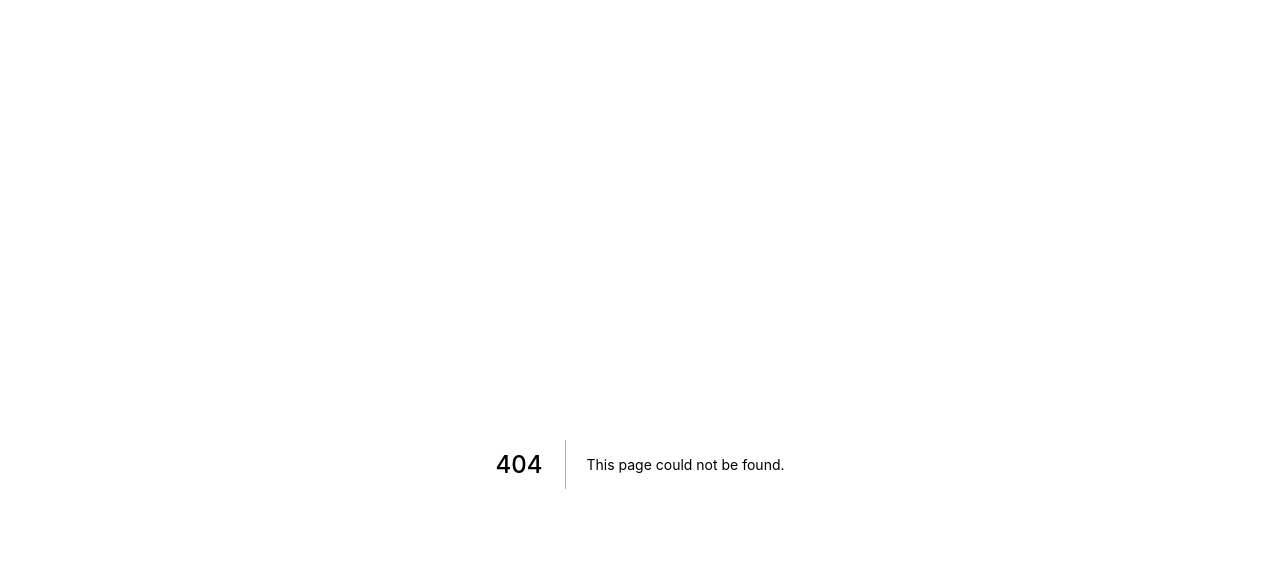
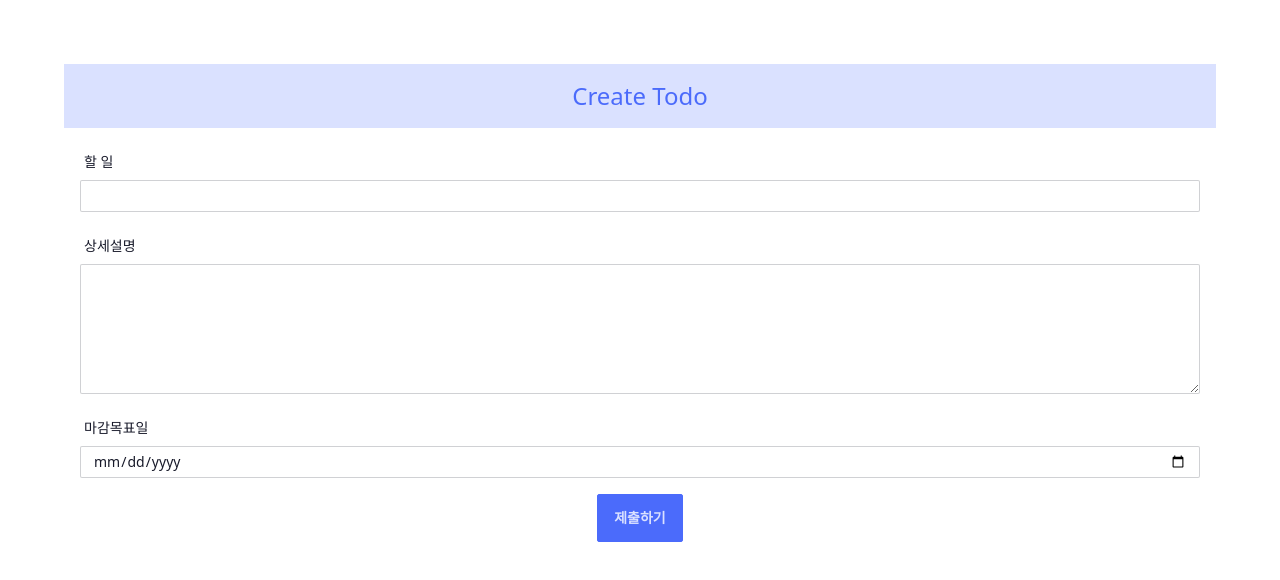
Before and after one commit to swimmingone/poomang-clone, a Next.js app: page /create in a window 1280 px wide. Before the commit this address had no page. Shown: the top 580 px of the page. Built offline with nearby package versions, Linux system fonts and the light colour scheme.

Commit message:
feat: create todo 페이지 뷰

```diff
--- a/components/CreateButton.tsx
+++ b/components/CreateButton.tsx
@@ -1,9 +1,15 @@
 import React from 'react';
+import { useRouter } from 'next/router';
 
 const CreateButton = () => {
+	const router = useRouter();
 	return (
 		<div className={'flex justify-center'}>
-			<button className="btn btn-primary btn-circle text-2xl" type="button">
+			<button
+				className="btn btn-primary btn-circle text-2xl"
+				type="button"
+				onClick={() => router.push('/create')}
+			>
 				+
 			</button>
 		</div>
--- /dev/null
+++ b/components/CreateForm/CreateForm.tsx
@@ -0,0 +1,22 @@
+import React from 'react';
+import FormItem from './FormItem';
+import SubmitButton from '../SubmitButton';
+
+const CreateForm = () => {
+	return (
+		<div className={'box-border flex w-full flex-col items-center justify-between gap-4 p-4'}>
+			<FormItem label={'할 일'}>
+				<input type={'text'} className="input input-bordered input-sm" />
+			</FormItem>
+			<FormItem label={'상세설명'}>
+				<textarea rows={4} className="textarea textarea-bordered w-full" />
+			</FormItem>
+			<FormItem label={'마감목표일'}>
+				<input type={'date'} className="input input-bordered input-sm w-full" />
+			</FormItem>
+			<SubmitButton />
+		</div>
+	);
+};
+
+export default CreateForm;
--- /dev/null
+++ b/components/CreateForm/FormItem.tsx
@@ -0,0 +1,19 @@
+import React, { ReactChild, ReactChildren } from 'react';
+
+interface Prop {
+	label: string;
+	children: ReactChild | ReactChildren;
+}
+
+const FormItem = ({ label, children }: Prop) => {
+	return (
+		<div className={'form-control w-full'}>
+			<label className={'label'}>
+				<span className={'label-text'}>{label}</span>
+			</label>
+			{children}
+		</div>
+	);
+};
+
+export default FormItem;
--- /dev/null
+++ b/components/SubmitButton.tsx
@@ -0,0 +1,15 @@
+import React from 'react';
+import { useRouter } from 'next/router';
+
+const SubmitButton = () => {
+	const router = useRouter();
+	return (
+		<div className={'flex justify-center'}>
+			<button type={'submit'} className={'btn btn-primary'} onClick={() => router.push('/')}>
+				제출하기
+			</button>
+		</div>
+	);
+};
+
+export default SubmitButton;
--- /dev/null
+++ b/pages/create.tsx
@@ -0,0 +1,14 @@
+import React from 'react';
+import PageTitle from '../components/PageTitle';
+import CreateForm from '../components/CreateForm/CreateForm';
+
+const CreateTodo = () => {
+	return (
+		<>
+			<PageTitle title={'Create Todo'} />
+			<CreateForm />
+		</>
+	);
+};
+
+export default CreateTodo;
```
